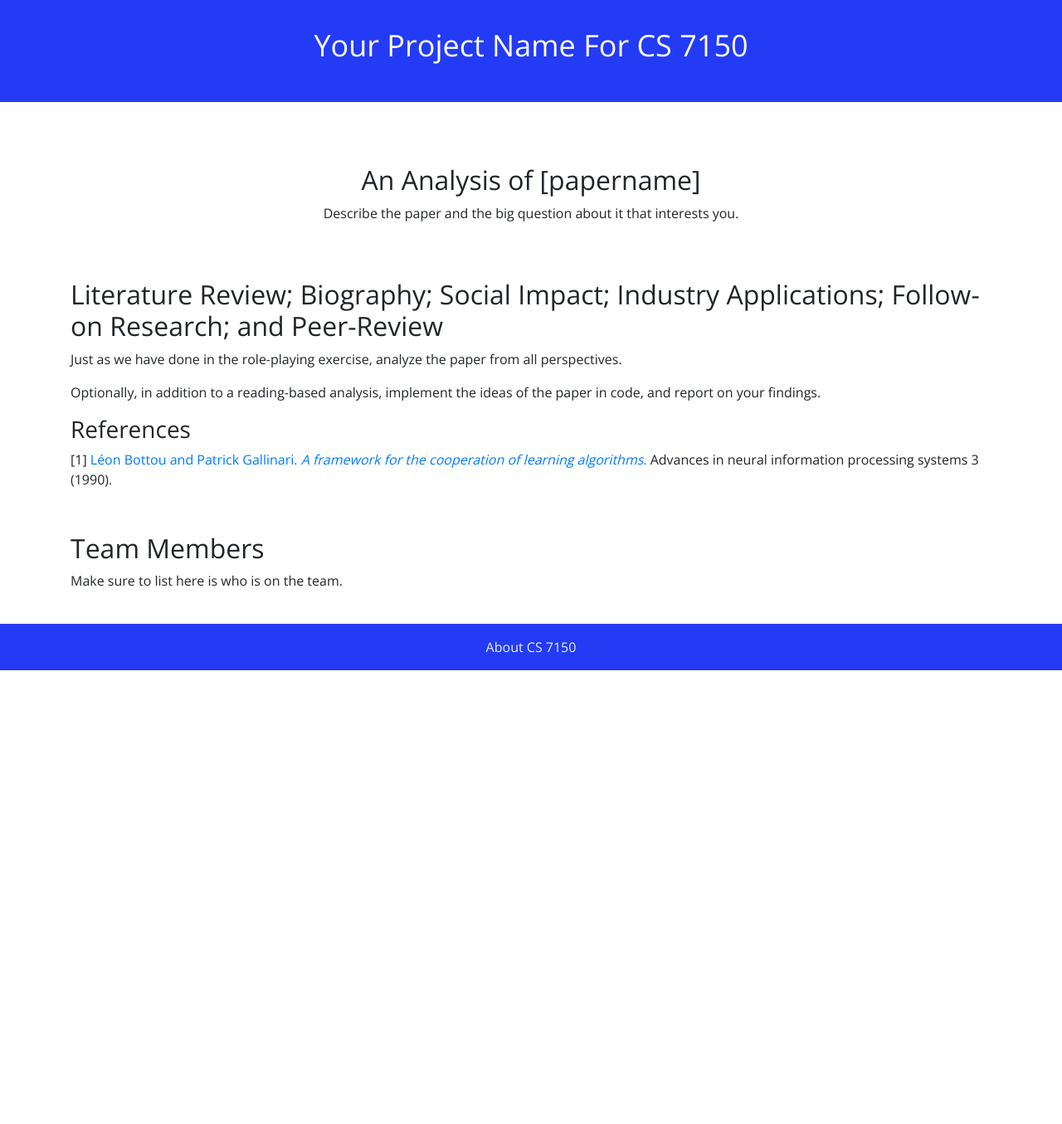
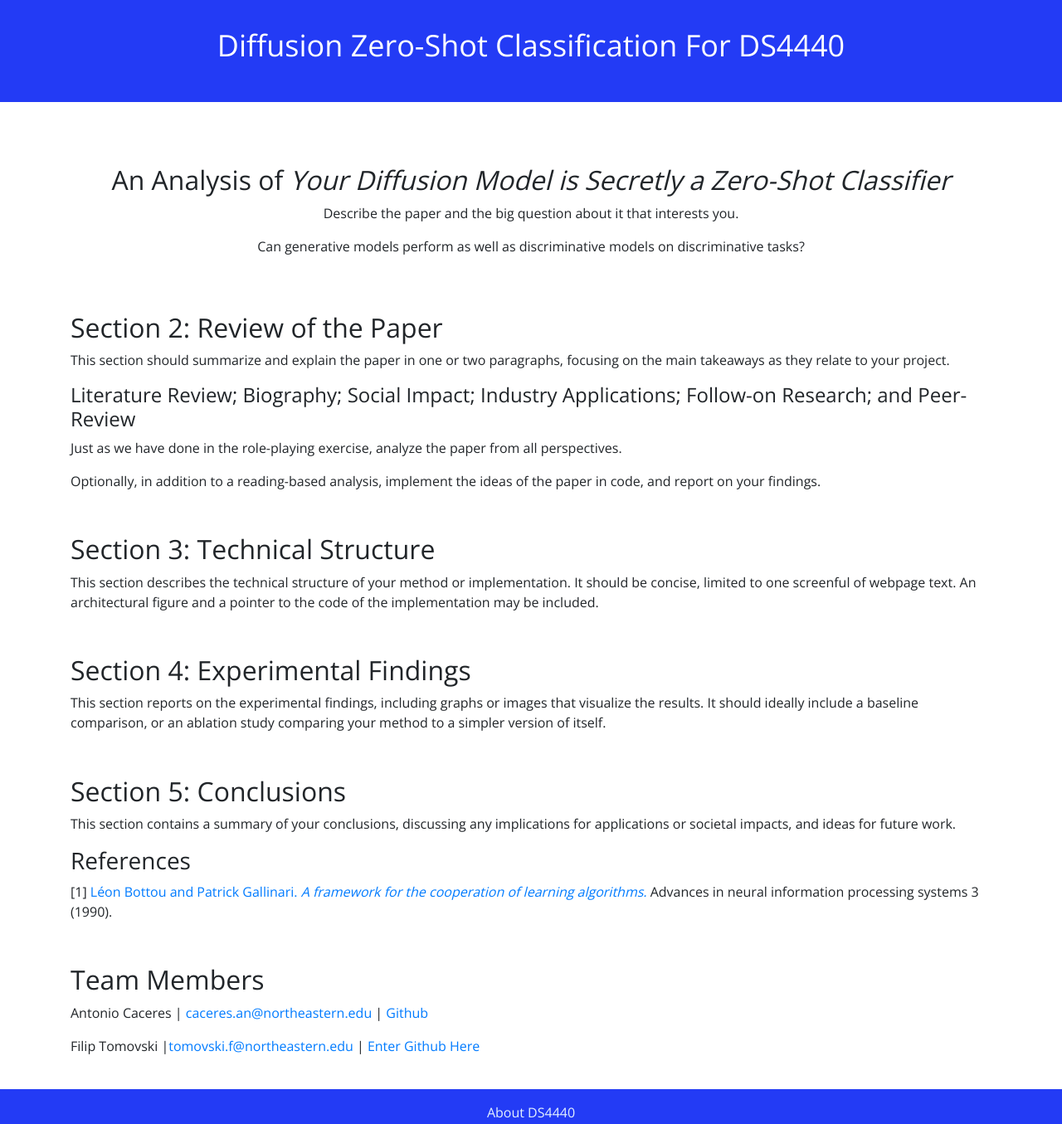
Before and after one commit to AntonioCaceres17/DS4440-Final-Project, a plain HTML site: page index.html in a window 1280 px wide. Shown: the whole page at 83% size. Before the commit the page ends 808 px from the top, so only its background shows below. Drawn offline with nearby package versions, Linux system fonts and the light colour scheme.

Commit message:
first commit

```diff
--- a/index.html
+++ b/index.html
@@ -22,8 +22,8 @@
 <div class="nd-pageheader">
  <div class="container">
  <h1 class="lead">
- <nobr class="widenobr">Your Project Name</nobr>
- <nobr class="widenobr">For CS 7150</nobr>
+ <nobr class="widenobr">Diffusion Zero-Shot Classification</nobr>
+ <nobr class="widenobr">For DS4440</nobr>
  </h1>
  </div>
 </div><!-- end nd-pageheader -->
@@ -31,20 +31,34 @@
 <div class="container">
 <div class="row">
 <div class="col justify-content-center text-center">
-<h2>An Analysis of [papername]</h2>
+<h2>An Analysis of <i> Your Diffusion Model is Secretly a Zero-Shot Classifier</i></h2>
 <p>Describe the paper and the big question about it that interests you.</p>
+<p> Can generative models perform as well as discriminative models on discriminative tasks? </p>
 </div>
 </div>
 <div class="row">
 <div class="col">
 
-<h2>Literature Review; Biography; Social Impact; Industry Applications; Follow-on Research; and Peer-Review</h2>
+
+<h2> Section 2: Review of the Paper</h2>
+<p> This section should summarize and explain the paper in one or two paragraphs, focusing on the main takeaways as they relate to your project.</p>
+
+<h4>Literature Review; Biography; Social Impact; Industry Applications; Follow-on Research; and Peer-Review</h4>
 
 <p>Just as we have done in the role-playing exercise, analyze the paper from all perspectives.
 </p>
-
 <p>Optionally, in addition to a reading-based analysis, implement the ideas of the paper in code, and report on your findings.
 </p>
+
+<h2> Section 3: Technical Structure</h2>
+<p> This section describes the technical structure of your method or implementation. It should be concise, limited to one screenful of webpage text. An architectural figure and a pointer to the code of the implementation may be included.</p>
+
+<h2> Section 4: Experimental Findings</h2>
+<p> This section reports on the experimental findings, including graphs or images that visualize the results. It should ideally include a baseline comparison, or an ablation study comparing your method to a simpler version of itself.</p>
+
+<h2> Section 5: Conclusions</h2>
+<p> This section contains a summary of your conclusions, discussing any implications for applications or societal impacts, and ideas for future work.</p>
+
 
 <h3>References</h3>
 
@@ -56,7 +70,15 @@
 
 <h2>Team Members</h2>
 
-<p>Make sure to list here is who is on the team.</p>
+<p>
+  Antonio Caceres
+  | <a href="malito:caceres.an@northeastern.edu">caceres.an@northeastern.edu</a>
+  | <a href=https://github.com/AntonioCaceres17>Github</a>
+</p>
+<p> Filip Tomovski
+  |<a href="malito:tomovski.f@northeastern.edu">tomovski.f@northeastern.edu</a>
+  | <a href="">Enter Github Here</a>
+</p>
 
 
 </div><!--col-->
@@ -66,7 +88,7 @@
 <footer class="nd-pagefooter">
   <div class="row">
     <div class="col-6 col-md text-center">
-      <a href="https://cs7150.baulab.info/">About CS 7150</a>
+      <a href="https://DS4440.baulab.info/">About DS4440</a>
     </div>
   </div>
 </footer>
```
